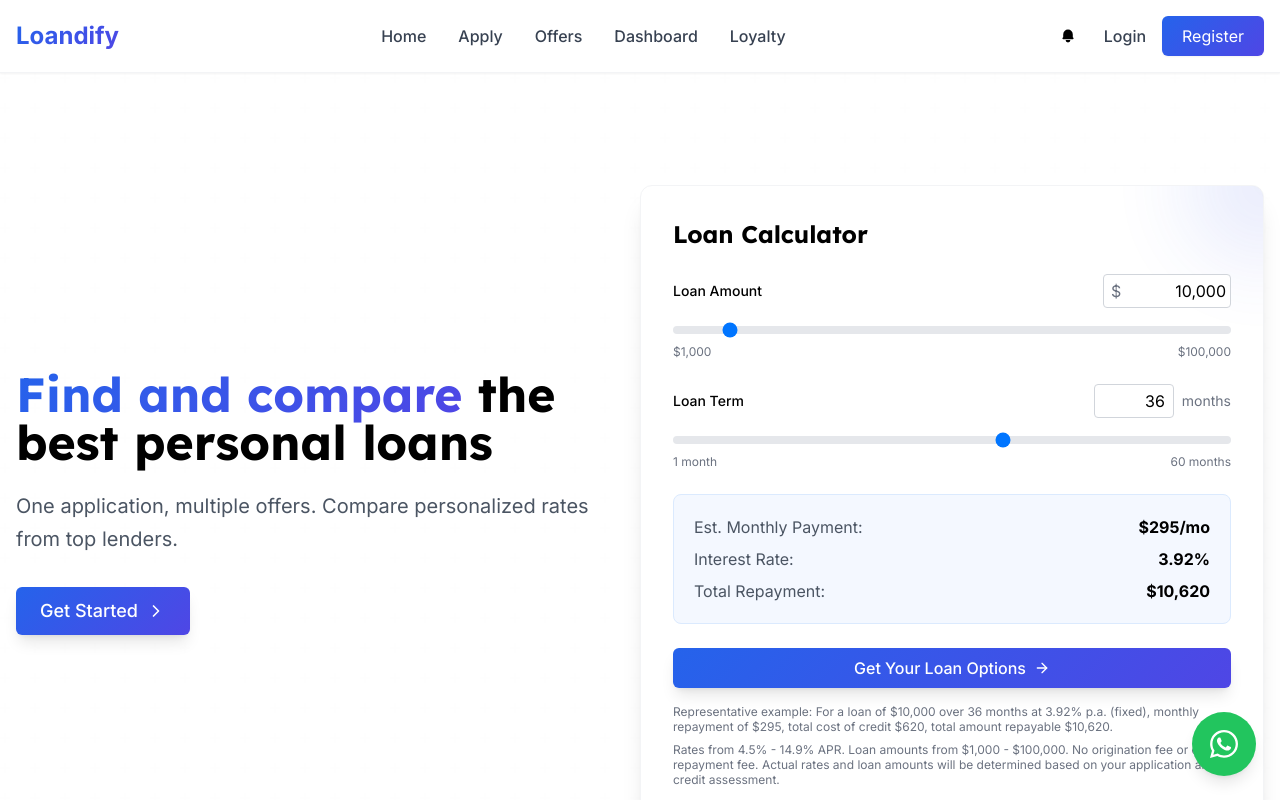
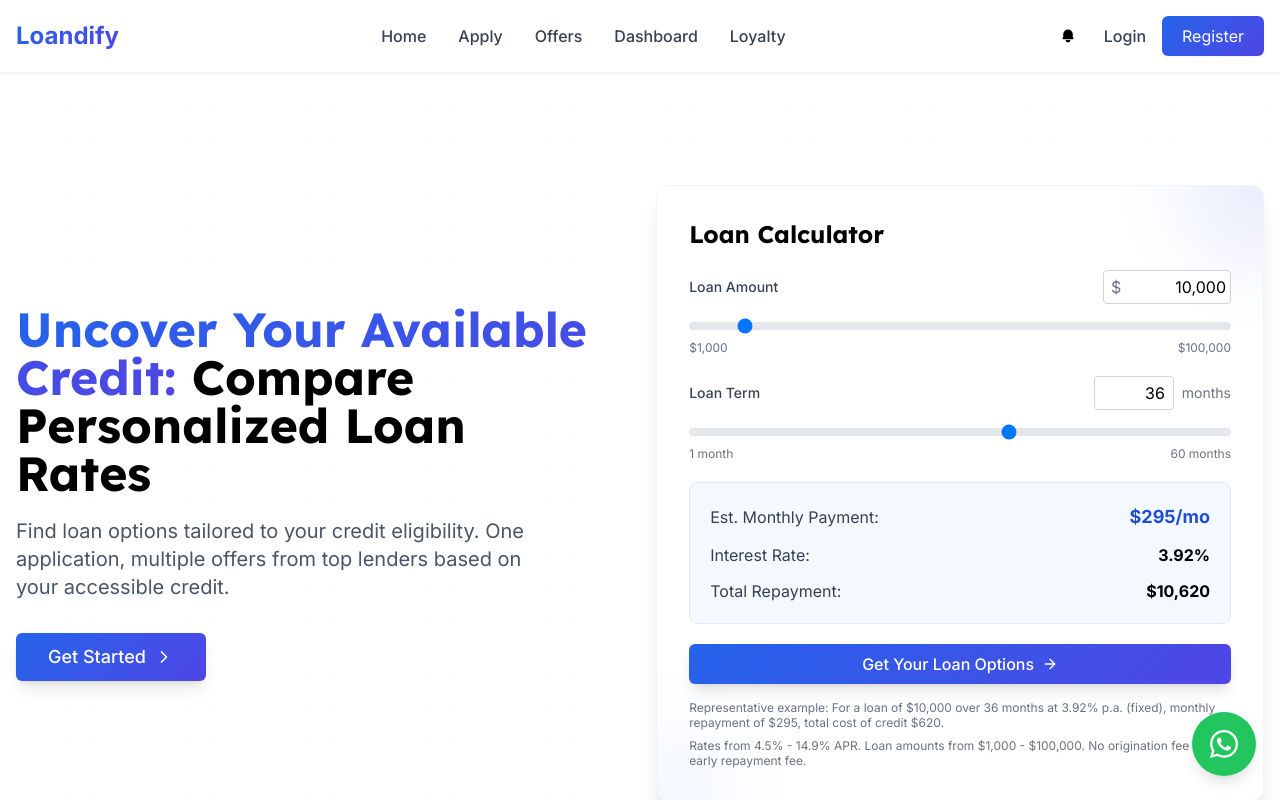
Before and after one commit to einnatan/loandifyportal, a Next.js app: page / in a window 1280 px wide. Shown: the top 800 px of the page. Built offline with nearby package versions, Linux system fonts and the light colour scheme.

Commit message:
Enhance homepage hero section with improved layout and typography

```diff
--- a/app/page.tsx
+++ b/app/page.tsx
@@ -108,23 +108,23 @@ export default function Home() {
         <div className="absolute -bottom-24 -left-24 w-96 h-96 decorative-blob-2"></div>
 
         <div className="container mx-auto px-4 relative z-10">
-          <div className="flex flex-col md:flex-row md:items-center">
-            <div className="md:w-1/2 md:pr-8 mb-10 md:mb-0">
+          <div className="flex flex-col md:flex-row md:items-center md:gap-8">
+            <div className="md:w-1/2 md:pr-4 mb-10 md:mb-0">
               <motion.h1
-                className="text-4xl md:text-5xl font-bold mb-6 leading-tight font-display"
+                className="text-4xl md:text-5xl font-bold mb-5 leading-tight font-display"
                 initial={{ opacity: 0, y: 20 }}
                 animate={{ opacity: 1, y: 0 }}
                 transition={{ duration: 0.6, ease: [0.22, 1, 0.36, 1] }}
               >
-                <span className="text-gradient text-gradient-primary">Find and compare</span> the best personal loans
+                <span className="text-gradient text-gradient-primary">Uncover Your Available Credit:</span> Compare Personalized Loan Rates
               </motion.h1>
               <motion.p
-                className="text-xl text-gray-600 mb-8 leading-relaxed"
+                className="text-lg md:text-xl text-gray-600 mb-8 leading-relaxed max-w-lg"
                 initial={{ opacity: 0, y: 20 }}
                 animate={{ opacity: 1, y: 0 }}
                 transition={{ duration: 0.6, delay: 0.1, ease: [0.22, 1, 0.36, 1] }}
               >
-                One application, multiple offers. Compare personalized rates from top lenders.
+                Find loan options tailored to your credit eligibility. One application, multiple offers from top lenders based on your accessible credit.
               </motion.p>
               <motion.div
                 className="flex flex-col sm:flex-row gap-4"
@@ -132,7 +132,7 @@ export default function Home() {
                 animate={{ opacity: 1, y: 0 }}
                 transition={{ duration: 0.6, delay: 0.2, ease: [0.22, 1, 0.36, 1] }}
               >
-                <Button href={`/apply?amount=${loanAmount}&term=${loanTerm}`} size="lg" className="flex gap-2 items-center bg-gradient-primary text-white font-bold shadow-lg hover:shadow-xl">
+                <Button href={`/apply?amount=${loanAmount}&term=${loanTerm}`} size="lg" className="flex gap-2 items-center justify-center bg-gradient-primary text-white font-bold shadow-lg hover:shadow-xl px-8">
                   Get Started <ChevronRight size={20} />
                 </Button>
               </motion.div>
@@ -145,12 +145,13 @@ export default function Home() {
                 transition={{ duration: 0.6, delay: 0.3, ease: [0.22, 1, 0.36, 1] }}
               >
                 <div className="absolute top-0 right-0 w-40 h-40 bg-gradient-primary opacity-10 rounded-full translate-x-20 -translate-y-20 blur-2xl"></div>
-                <h2 className="text-2xl font-bold mb-6 font-display">Loan Calculator</h2>
+                <div className="absolute bottom-0 left-0 w-40 h-40 bg-gradient-secondary opacity-5 rounded-full -translate-x-20 translate-y-20 blur-2xl"></div>
+                <h2 className="text-2xl font-bold mb-5 font-display">Loan Calculator</h2>
 
                 {/* Loan Amount Section */}
-                <div className="mb-6">
+                <div className="mb-5">
                   <div className="flex justify-between items-center mb-2">
-                    <label className="text-sm font-medium">Loan Amount</label>
+                    <label className="text-sm font-medium text-gray-700">Loan Amount</label>
                     <div className="relative">
                       <span className="absolute left-2 top-1/2 -translate-y-1/2 text-gray-500">$</span>
                       <input
@@ -182,9 +183,9 @@ export default function Home() {
                 </div>
 
                 {/* Loan Term Section */}
-                <div className="mb-6">
+                <div className="mb-5">
                   <div className="flex justify-between items-center mb-2">
-                    <label className="text-sm font-medium">Loan Term</label>
+                    <label className="text-sm font-medium text-gray-700">Loan Term</label>
                     <div className="relative flex items-center">
                       <input
                         type="text"
@@ -216,34 +217,32 @@ export default function Home() {
                 </div>
 
                 {/* Results Section */}
-                <div className="bg-blue-50/70 p-5 rounded-lg mb-6 border border-blue-100">
-                  <div className="flex justify-between mb-2 items-center">
-                    <span className="text-gray-600 text-base">Est. Monthly Payment:</span>
-                    <span className="font-bold text-base">${monthlyPayment.toLocaleString()}/mo</span>
+                <div className="bg-blue-50/70 p-5 rounded-lg mb-5 border border-blue-100">
+                  <div className="flex justify-between mb-3 items-center">
+                    <span className="text-gray-700 text-base">Est. Monthly Payment:</span>
+                    <span className="font-bold text-lg text-blue-700">${monthlyPayment.toLocaleString()}/mo</span>
                   </div>
-                  <div className="flex justify-between mb-2 items-center">
-                    <span className="text-gray-600 text-base">Interest Rate:</span>
+                  <div className="flex justify-between mb-3 items-center">
+                    <span className="text-gray-700 text-base">Interest Rate:</span>
                     <span className="font-bold text-base">{interestRate}%</span>
                   </div>
                   <div className="flex justify-between items-center">
-                    <span className="text-gray-600 text-base">Total Repayment:</span>
+                    <span className="text-gray-700 text-base">Total Repayment:</span>
                     <span className="font-bold text-base">${(monthlyPayment * loanTerm).toLocaleString()}</span>
                   </div>
                 </div>
 
-                <Button href={`/apply?amount=${loanAmount}&term=${loanTerm}`} className="w-full flex gap-2 items-center justify-center bg-gradient-primary text-white font-bold shadow-lg hover:shadow-xl">
+                <Button href={`/apply?amount=${loanAmount}&term=${loanTerm}`} className="w-full flex gap-2 items-center justify-center bg-gradient-primary text-white font-bold shadow-lg hover:shadow-xl py-3">
                   Get Your Loan Options <ArrowRight size={16} />
                 </Button>
 
                 {/* Small Print Text */}
                 <p className="text-xs text-gray-500 mt-4 leading-tight">
                   Representative example: For a loan of ${loanAmount.toLocaleString()} over {loanTerm} months at {interestRate}% p.a. (fixed),
-                  monthly repayment of ${monthlyPayment.toLocaleString()}, total cost of credit ${((monthlyPayment * loanTerm) - loanAmount).toLocaleString()},
-                  total amount repayable ${(monthlyPayment * loanTerm).toLocaleString()}.
+                  monthly repayment of ${monthlyPayment.toLocaleString()}, total cost of credit ${((monthlyPayment * loanTerm) - loanAmount).toLocaleString()}.
                 </p>
                 <p className="text-xs text-gray-500 mt-2 leading-tight">
                   Rates from 4.5% - 14.9% APR. Loan amounts from $1,000 - $100,000. No origination fee or early repayment fee.
-                  Actual rates and loan amounts will be determined based on your application and credit assessment.
                 </p>
               </motion.div>
             </div>
```
